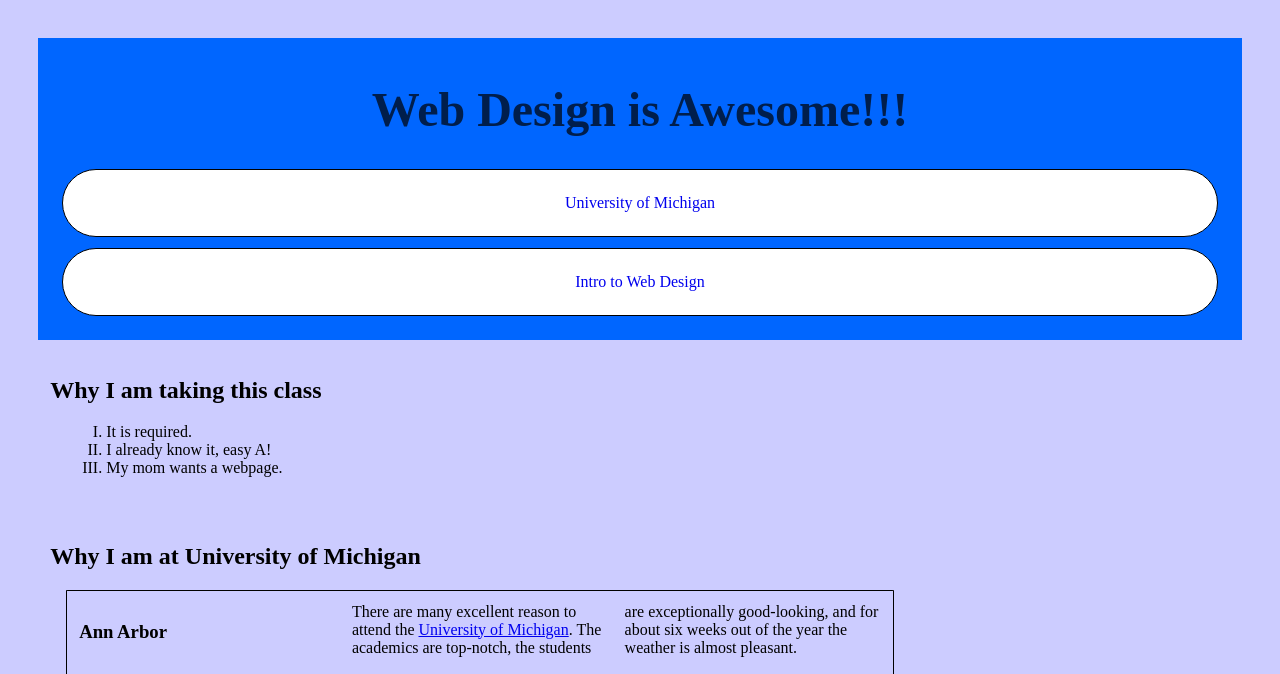
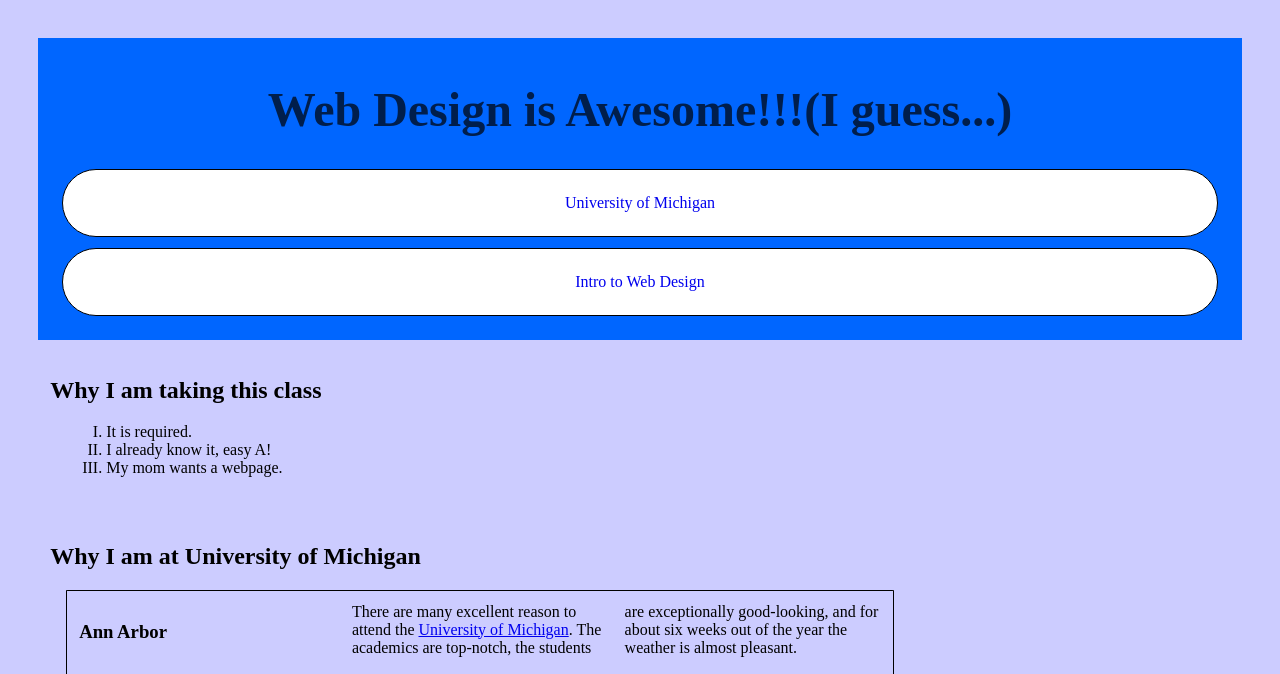
Before and after one commit to JeanDesire/Web-Design-for-Everybody-Specialization, a plain HTML site: page course-4/week-2/index.html in a window 1280 px wide. Shown: the top 674 px of the page. Drawn offline with Linux system fonts and the light colour scheme.

Commit message:
fixed error of week-2 assignment

```diff
--- a/course-4/week-2/style.css
+++ b/course-4/week-2/style.css
@@ -14,6 +14,7 @@ footer {
 header h1 {
   font-size: 3rem;
   color: rgba(0, 0, 0, 0.7);
+  position: relative;
 }
 
 section {
@@ -71,6 +72,9 @@ footer {
     width: 70%;
     display: inline-table;
   }
+  header h1::after {
+    content: "(I guess...)";
+  }
   img {
     display: inline-block;
     margin: 10px;
@@ -90,13 +94,14 @@ footer {
     border: none;
     padding: 0px;
     margin: 0px;
+    text-decoration: underline;
   }
   header h1 {
     font-size: 1rem;
   }
   .myClass {
-    -webkit-column-count:auto;
-	-moz-column-count: auto;
+    -webkit-column-count: auto;
+    -moz-column-count: auto;
     column-count: auto;
   }
   img {
```
